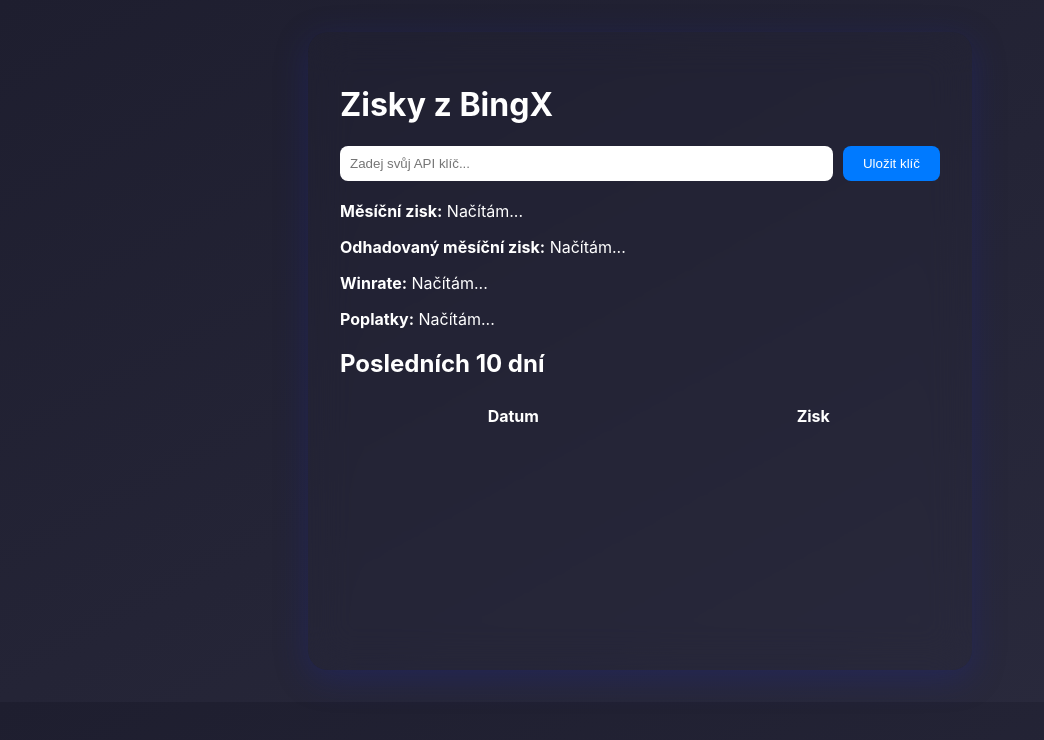
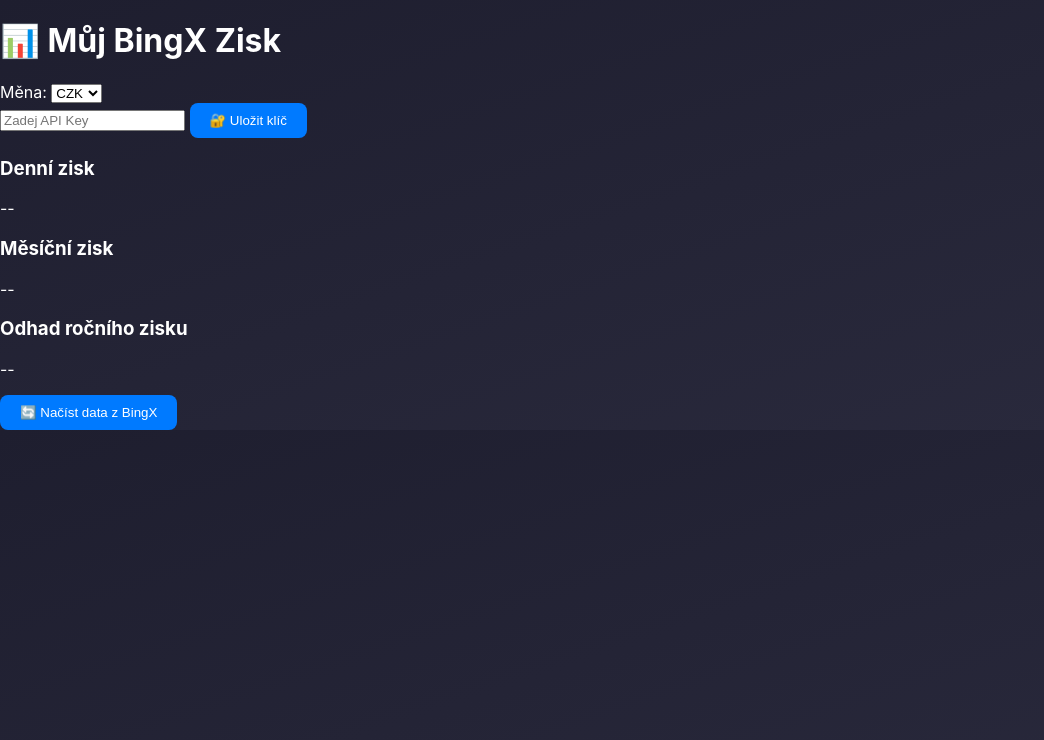
Before and after one commit to vygo07/Bingx4, a plain HTML site: page index.html in a window 1280 px wide. Shown: the whole page, without its empty margins (0-1044 px from the left). Drawn offline with nearby package versions, Linux system fonts and the light colour scheme.

Commit message:
Update index.html

```diff
--- a/index.html
+++ b/index.html
@@ -2,40 +2,37 @@
 <html lang="cs">
 <head>
   <meta charset="UTF-8" />
-  <meta name="viewport" content="width=device-width, initial-scale=1.0" />
-  <title>BingX Zisky</title>
+  <meta name="viewport" content="width=device-width, initial-scale=1.0"/>
+  <title>BingX Dashboard</title>
   <link rel="stylesheet" href="style.css" />
 </head>
 <body>
-  <div class="container glass">
-    <h1>Zisky z BingX</h1>
+  <header>
+    <h1>📊 Můj BingX Zisk</h1>
+    <div class="top-bar">
+      <label for="currency">Měna:</label>
+      <select id="currency" onchange="updateCurrency()">
+        <option value="czk">CZK</option>
+        <option value="usd">USD</option>
+      </select>
+    </div>
+  </header>
 
-    <div class="input-box">
-      <input id="apiKey" type="text" placeholder="Zadej svůj API klíč..." />
-      <button onclick="saveApiKey()">Uložit klíč</button>
+  <main>
+    <div class="input-key">
+      <input id="apiKeyInput" type="password" placeholder="Zadej API Key" />
+      <button onclick="saveKey()">🔐 Uložit klíč</button>
     </div>
 
     <div class="stats">
-      <p><strong>Měsíční zisk:</strong> <span id="monthlyProfit">Načítám...</span></p>
-      <p><strong>Odhadovaný měsíční zisk:</strong> <span id="estimatedProfit">Načítám...</span></p>
-      <p><strong>Winrate:</strong> <span id="winrate">Načítám...</span></p>
-      <p><strong>Poplatky:</strong> <span id="fees">Načítám...</span></p>
+      <div class="card"><h3>Denní zisk</h3><p id="daily">--</p></div>
+      <div class="card"><h3>Měsíční zisk</h3><p id="monthly">--</p></div>
+      <div class="card"><h3>Odhad ročního zisku</h3><p id="yearly">--</p></div>
     </div>
 
-    <div id="profitTableContainer">
-      <h2>Posledních 10 dní</h2>
-      <table id="profitTable">
-        <thead>
-          <tr><th>Datum</th><th>Zisk</th></tr>
-        </thead>
-        <tbody></tbody>
-      </table>
-    </div>
+    <button onclick="fetchData()">🔄 Načíst data z BingX</button>
+  </main>
 
-    <canvas id="chart" width="400" height="200"></canvas>
-  </div>
-
-  <script src="https://cdn.jsdelivr.net/npm/chart.js"></script>
   <script src="script.js"></script>
 </body>
 </html>
```
